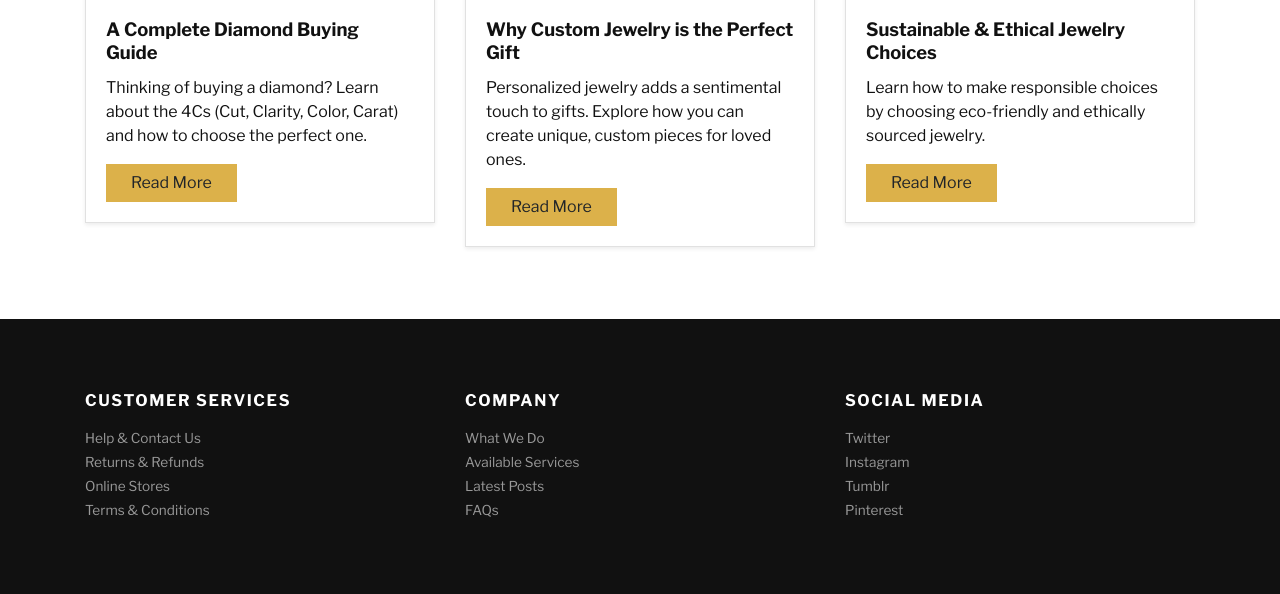
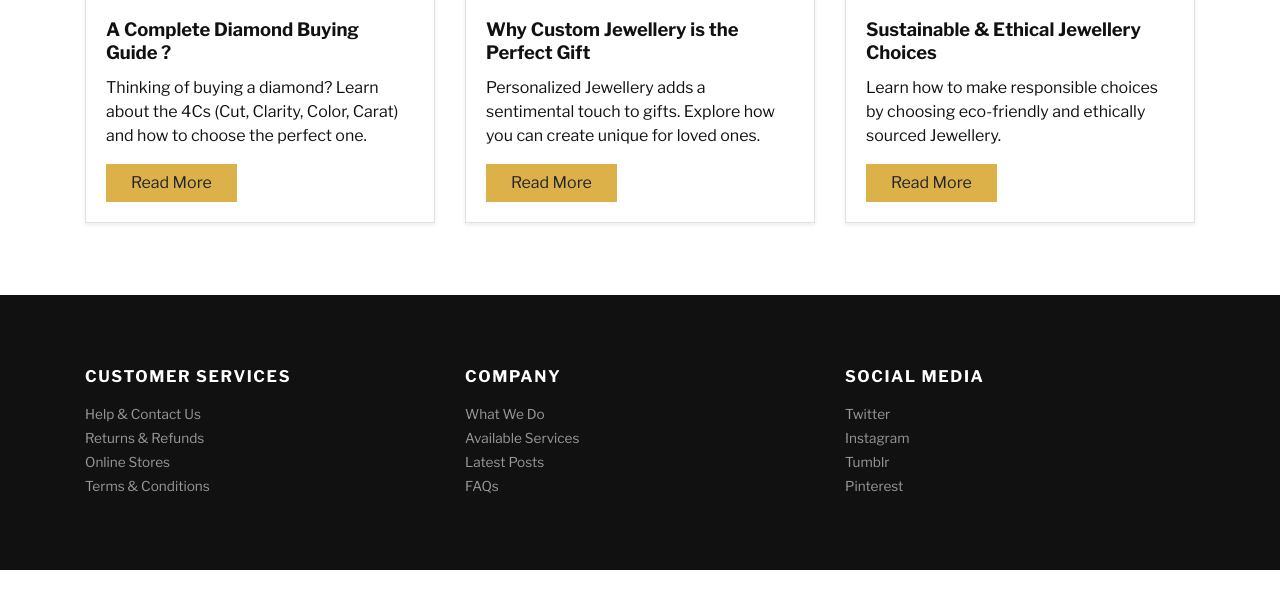
Before and after one commit to Chirag1003/ecommerce_website-main, a Django app: page /blog/ in a window 1280 px wide. Shown: the part 1329-1923 px from the top of the page. After the commit the page ends 1899 px from the top, so only its background shows below. Run offline with Django 3.2, Linux system fonts and the light colour scheme; data comes from the database, SQL or seed files in the repository; some libraries are stand-ins or nearby versions; some web fonts are replaced.

Commit message:
some changes done for category

```diff
--- a/templates/base.html
+++ b/templates/base.html
@@ -5,7 +5,7 @@
   <head>
     <meta charset="utf-8">
     <meta http-equiv="X-UA-Compatible" content="IE=edge">
-    <title>{% block metatitle %}Jewelry Shopping Website{% endblock metatitle %}</title>
+    <title>{% block metatitle %}Jewellery Shopping Website{% endblock metatitle %}</title>
     <meta name="description" content="">
     <meta name="viewport" content="width=device-width, initial-scale=1">
     <meta name="robots" content="all,follow">
--- a/templates/navbar.html
+++ b/templates/navbar.html
@@ -1,51 +1,59 @@
-{% load static %}
-
-<!-- navbar-->
+<!-- Navbar -->
 <header class="header bg-white">
   <div class="container px-0 px-lg-3">
-          <nav class="navbar navbar-expand-lg navbar-light py-3 px-lg-0"><a class="navbar-brand" href="{% url 'store:home' %}"><span class="font-weight-bold text-uppercase text-dark">Jewelry Store</span></a>
-            <button class="navbar-toggler navbar-toggler-right" type="button" data-toggle="collapse" data-target="#navbarSupportedContent" aria-controls="navbarSupportedContent" aria-expanded="false" aria-label="Toggle navigation"><span class="navbar-toggler-icon"></span></button>
+      <nav class="navbar navbar-expand-lg navbar-light py-3 px-lg-0">
+          <a class="navbar-brand" href="{% url 'store:home' %}">
+              <span class="font-weight-bold text-uppercase text-dark">Jewellery Store</span>
+          </a>
+          <button class="navbar-toggler navbar-toggler-right" type="button" data-toggle="collapse" data-target="#navbarSupportedContent" aria-controls="navbarSupportedContent" aria-expanded="false" aria-label="Toggle navigation">
+              <span class="navbar-toggler-icon"></span>
+          </button>
           <div class="collapse navbar-collapse" id="navbarSupportedContent">
               <ul class="navbar-nav mr-auto">
                   <li class="nav-item">
-                  <!-- Link--><a class="nav-link active" href="{% url 'store:home' %}">Home</a>
+                      <a class="nav-link active" href="{% url 'store:home' %}">Home</a>
                   </li>
-                <li class="nav-item dropdown"><a class="nav-link dropdown-toggle" id="pagesDropdown" href="#" data-toggle="dropdown" aria-haspopup="true" aria-expanded="false">Categories</a>
+
+                  <!-- ✅ Fixed Categories Dropdown -->
+                  <li class="nav-item dropdown">
+                      <a class="nav-link dropdown-toggle" id="pagesDropdown" href="#" data-toggle="dropdown" aria-haspopup="true" aria-expanded="false">Categories</a>
                       <div class="dropdown-menu mt-3" aria-labelledby="pagesDropdown">
                           {% if categories_menu %}
                               {% for cat_menu in categories_menu %}
-                        <a class="dropdown-item border-0 transition-link" href="{% url 'store:category-products' cat_menu.slug %}">{{cat_menu.title}}</a>
+                                  <a class="dropdown-item border-0 transition-link" href="{% url 'store:category-products' cat_menu.slug %}">{{ cat_menu.title }}</a>
                               {% endfor %}
                           {% endif %}
                           <hr>
                           <a class="dropdown-item border-0 transition-link" href="{% url 'store:all-categories' %}">All Categories</a>
+                      </div>
+                  </li>
 
+                  <li class="nav-item">
+                      <a class="nav-link" href="{% url 'store:blog' %}">Blog</a>
                   </li>
                   <li class="nav-item">
-                  <!-- Link--><a class="nav-link" href="{% url 'store:blog' %}">Blog</a>
-                </li>
-                <li class="nav-item">
-                  <!-- Link--><a class="nav-link" href="{% url 'store:contact' %}">Contact</a>
+                      <a class="nav-link" href="{% url 'store:contact' %}">Contact</a>
                   </li>
               </ul>
+
               <ul class="navbar-nav ml-auto">
                   {% if request.user.is_authenticated %}
-                  <li class="nav-item"><a class="nav-link" href="{% url 'store:cart' %}"> <i class="fas fa-dolly-flatbed mr-1 text-gray"></i>Cart<small class="text-gray">({{cart_items.count}})</small></a></li>
+                      <li class="nav-item"><a class="nav-link" href="{% url 'store:cart' %}"> <i class="fas fa-dolly-flatbed mr-1 text-gray"></i>Cart<small class="text-gray">({{ cart_items.count }})</small></a></li>
                       <li class="nav-item"><a class="nav-link" href="#"> <i class="far fa-heart mr-1"></i><small class="text-gray"> (0)</small></a></li>
-                  {% comment %} <li class="nav-item"><a class="nav-link" href="#"> <i class="fas fa-user-alt mr-1 text-gray"></i>My Account</a></li> {% endcomment %}
 
-                  <li class="nav-item dropdown"><a class="nav-link dropdown-toggle" id="pagesDropdown" href="#" data-toggle="dropdown" aria-haspopup="true" aria-expanded="false"><i class="fas fa-user-alt mr-1 text-gray"></i>My Account</a></a>
-
-                  <div class="dropdown-menu mt-3" aria-labelledby="pagesDropdown">
-
+                      <!-- ✅ Fixed My Account Dropdown -->
+                      <li class="nav-item dropdown">
+                          <a class="nav-link dropdown-toggle" id="accountDropdown" href="#" data-toggle="dropdown" aria-haspopup="true" aria-expanded="false">
+                              <i class="fas fa-user-alt mr-1 text-gray"></i>My Account
+                          </a>
+                          <div class="dropdown-menu mt-3" aria-labelledby="accountDropdown">
                               <a class="dropdown-item border-0 transition-link" href="{% url 'store:profile' %}">Profile</a>
                               <a class="dropdown-item border-0 transition-link" href="{% url 'store:cart' %}">Cart</a>
                               <a class="dropdown-item border-0 transition-link" href="{% url 'store:orders' %}">Orders</a>
                               <a class="dropdown-item border-0 transition-link" href="{% url 'store:password-change' %}">Change Password</a>
-
                               <hr>
                               <a class="dropdown-item border-0 transition-link" href="{% url 'store:logout' %}">Log Out</a>
-
+                          </div>
                       </li>
                   {% else %}
                       <li class="nav-item"><a class="nav-link" href="{% url 'store:login' %}">Login</a></li>
@@ -56,3 +64,14 @@
       </nav>
   </div>
 </header>
+
+<!-- ✅ Include Bootstrap JS & jQuery for dropdowns to work -->
+<script src="https://code.jquery.com/jquery-3.6.0.min.js"></script>
+<script src="https://cdn.jsdelivr.net/npm/bootstrap@4.6.0/dist/js/bootstrap.bundle.min.js"></script>
+
+<!-- ✅ Manually initialize Bootstrap dropdowns if needed -->
+<script>
+$(document).ready(function () {
+  $('.dropdown-toggle').dropdown();
+});
+</script>
--- a/templates/store/blog.html
+++ b/templates/store/blog.html
@@ -2,8 +2,8 @@
 
 {% block content %}
 <div class="container py-5">
-    <h1 class="text-center mb-4">Jewelry Blog & Trends</h1>
-    <p class="text-center text-muted mb-5">Stay updated with the latest trends, styling tips, and expert advice on jewelry care and selection.</p>
+    <h1 class="text-center mb-4">Jewellery Blog & Trends</h1>
+    <p class="text-center text-muted mb-5">Stay updated with the latest trends, styling tips, and expert advice on jewellery care and selection.</p>
 
     <!-- Featured Article -->
     <div class="row mb-5">
@@ -11,12 +11,12 @@
             <div class="card shadow-lg">
                 <div class="row g-0">
                     <div class="col-md-6">
-                        <img src="https://source.unsplash.com/600x400/?gold,jewelry" class="img-fluid rounded-start" alt="Gold Jewelry">
+                        <img src="https://source.unsplash.com/600x400/?gold,jewelry" class="img-fluid rounded-start" alt="Gold Jewellery">
                     </div>
                     <div class="col-md-6 d-flex align-items-center">
                         <div class="card-body">
-                            <h2 class="card-title">The Timeless Beauty of Gold Jewelry</h2>
-                            <p class="card-text">Gold jewelry has been cherished for centuries. Explore the significance, trends, and best ways to style gold accessories for a classic yet modern look.</p>
+                            <h2 class="card-title">The Timeless Beauty of Gold Jewellery</h2>
+                            <p class="card-text">Gold Jewellery has been cherished for centuries. Explore the significance, trends, and best ways to style gold accessories for a classic yet modern look.</p>
                             <a href="#" class="btn btn-dark">Read More</a>
                         </div>
                     </div>
@@ -29,10 +29,10 @@
     <div class="row">
         <div class="col-md-6 col-lg-4 mb-4">
             <div class="card shadow-sm">
-                <img src="https://source.unsplash.com/400x250/?fashion,jewelry" class="card-img-top" alt="Jewelry Trends">
+                <img src="https://source.unsplash.com/400x250/?fashion,jewelry" class="card-img-top" alt="Jewellery Trends">
                 <div class="card-body">
-                    <h5 class="card-title">Latest Jewelry Trends 2024</h5>
-                    <p class="card-text">Discover the hottest jewelry trends this year, from minimalist designs to bold statement pieces.</p>
+                    <h5 class="card-title">Latest Jewellery Trends 2024</h5>
+                    <p class="card-text">Discover the hottest Jewellery trends this year, from minimalist designs to bold statement pieces.</p>
                     <a href="#" class="btn btn-primary">Read More</a>
                 </div>
             </div>
@@ -40,10 +40,10 @@
 
         <div class="col-md-6 col-lg-4 mb-4">
             <div class="card shadow-sm">
-                <img src="https://source.unsplash.com/400x250/?ring,diamond" class="card-img-top" alt="Jewelry Care Tips">
+                <img src="https://source.unsplash.com/400x250/?ring,diamond" class="card-img-top" alt="Jewellery Care Tips">
                 <div class="card-body">
-                    <h5 class="card-title">Jewelry Care Tips</h5>
-                    <p class="card-text">Learn how to keep your jewelry shining and lasting longer with expert care tips.</p>
+                    <h5 class="card-title">Jewellery Care Tips</h5>
+                    <p class="card-text">Learn how to keep your Jewellery shining and lasting longer with expert care tips. Add some more content </p>
                     <a href="#" class="btn btn-primary">Read More</a>
                 </div>
             </div>
@@ -51,10 +51,10 @@
 
         <div class="col-md-6 col-lg-4 mb-4">
             <div class="card shadow-sm">
-                <img src="https://source.unsplash.com/400x250/?necklace,woman" class="card-img-top" alt="Choosing the Right Jewelry">
+                <img src="https://source.unsplash.com/400x250/?necklace,woman" class="card-img-top" alt="Choosing the Right Jewellery">
                 <div class="card-body">
-                    <h5 class="card-title">How to Choose the Right Jewelry</h5>
-                    <p class="card-text">Find the perfect jewelry for any occasion with our expert styling and selection guide.</p>
+                    <h5 class="card-title">How to Choose the Right Jewellery</h5>
+                    <p class="card-text">Find the perfect Jewellery for any occasion with our expert styling and selection guide.</p>
                     <a href="#" class="btn btn-primary">Read More</a>
                 </div>
             </div>
@@ -64,7 +64,7 @@
             <div class="card shadow-sm">
                 <img src="https://source.unsplash.com/400x250/?diamond,hand" class="card-img-top" alt="Diamond Buying Guide">
                 <div class="card-body">
-                    <h5 class="card-title">A Complete Diamond Buying Guide</h5>
+                    <h5 class="card-title">A Complete Diamond Buying Guide ?</h5>
                     <p class="card-text">Thinking of buying a diamond? Learn about the 4Cs (Cut, Clarity, Color, Carat) and how to choose the perfect one.</p>
                     <a href="#" class="btn btn-primary">Read More</a>
                 </div>
@@ -73,10 +73,10 @@
 
         <div class="col-md-6 col-lg-4 mb-4">
             <div class="card shadow-sm">
-                <img src="https://source.unsplash.com/400x250/?bracelet,design" class="card-img-top" alt="Custom Jewelry Design">
+                <img src="https://source.unsplash.com/400x250/?bracelet,design" class="card-img-top" alt="Custom Jewellery Design">
                 <div class="card-body">
-                    <h5 class="card-title">Why Custom Jewelry is the Perfect Gift</h5>
-                    <p class="card-text">Personalized jewelry adds a sentimental touch to gifts. Explore how you can create unique, custom pieces for loved ones.</p>
+                    <h5 class="card-title">Why Custom Jewellery is the Perfect Gift</h5>
+                    <p class="card-text">Personalized Jewellery adds a sentimental touch to gifts. Explore how you can create unique for loved ones.</p>
                     <a href="#" class="btn btn-primary">Read More</a>
                 </div>
             </div>
@@ -84,10 +84,10 @@
 
         <div class="col-md-6 col-lg-4 mb-4">
             <div class="card shadow-sm">
-                <img src="https://source.unsplash.com/400x250/?sustainable,jewelry" class="card-img-top" alt="Sustainable Jewelry">
+                <img src="https://source.unsplash.com/400x250/?sustainable,jewelry" class="card-img-top" alt="Sustainable Jewellery">
                 <div class="card-body">
-                    <h5 class="card-title">Sustainable & Ethical Jewelry Choices</h5>
-                    <p class="card-text">Learn how to make responsible choices by choosing eco-friendly and ethically sourced jewelry.</p>
+                    <h5 class="card-title">Sustainable & Ethical Jewellery Choices</h5>
+                    <p class="card-text">Learn how to make responsible choices by choosing eco-friendly and ethically sourced Jewellery.</p>
                     <a href="#" class="btn btn-primary">Read More</a>
                 </div>
             </div>
```
Lines whose indentation alone changed are shown as unchanged.
